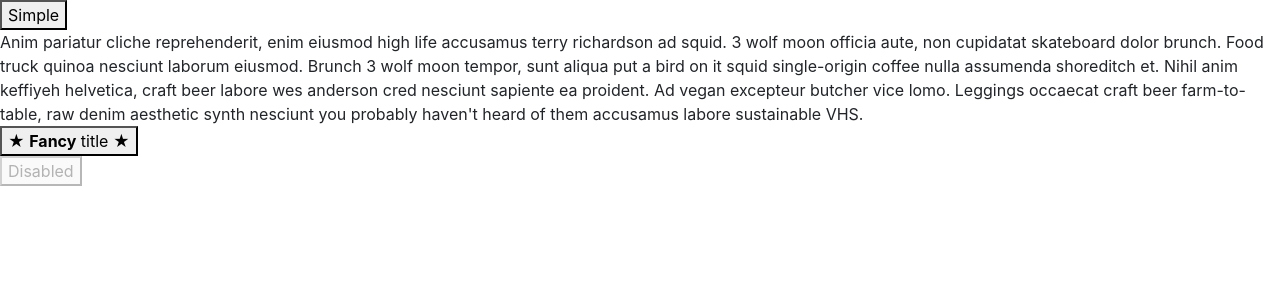
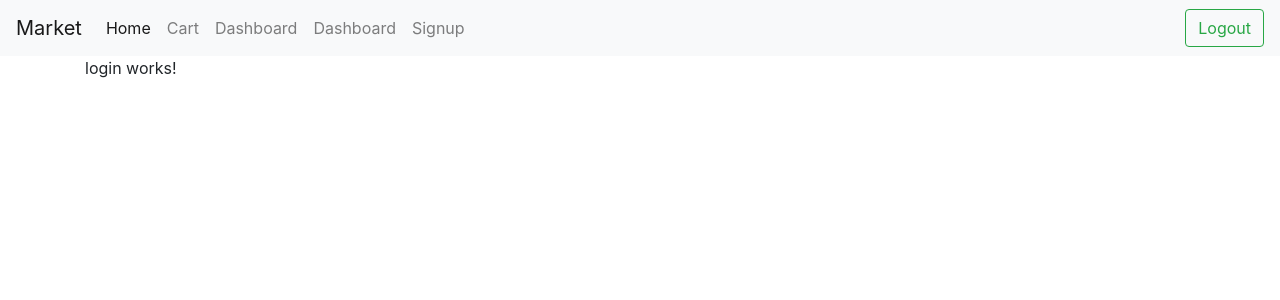
Before and after one commit to DevBensmaine/Ecommerce-Angular-Firebase, an Angular app: page /login in a window 1280 px wide. Shown: the top 300 px of the page. Built offline with nearby package versions, Linux system fonts and the light colour scheme.

Commit message:
add header-component

```diff
--- a/src/app/app.component.html
+++ b/src/app/app.component.html
@@ -1,35 +1,7 @@
-<ngb-accordion #acc="ngbAccordion" activeIds="ngb-panel-0">
-  <ngb-panel title="Simple">
-    <ng-template ngbPanelContent>
-      Anim pariatur cliche reprehenderit, enim eiusmod high life accusamus terry richardson ad squid. 3 wolf moon officia
-      aute, non cupidatat skateboard dolor brunch. Food truck quinoa nesciunt laborum eiusmod. Brunch 3 wolf moon tempor,
-      sunt aliqua put a bird on it squid single-origin coffee nulla assumenda shoreditch et. Nihil anim keffiyeh helvetica,
-      craft beer labore wes anderson cred nesciunt sapiente ea proident. Ad vegan excepteur butcher vice lomo. Leggings
-      occaecat craft beer farm-to-table, raw denim aesthetic synth nesciunt you probably haven't heard of them accusamus
-      labore sustainable VHS.
-    </ng-template>
-  </ngb-panel>
-  <ngb-panel>
-    <ng-template ngbPanelTitle>
-      <span>&#9733; <b>Fancy</b> title &#9733;</span>
-    </ng-template>
-    <ng-template ngbPanelContent>
-      Anim pariatur cliche reprehenderit, enim eiusmod high life accusamus terry richardson ad squid. 3 wolf moon officia
-      aute, non cupidatat skateboard dolor brunch. Food truck quinoa nesciunt laborum eiusmod. Brunch 3 wolf moon tempor,
-      sunt aliqua put a bird on it squid single-origin coffee nulla assumenda shoreditch et. Nihil anim keffiyeh helvetica,
-      craft beer labore wes anderson cred nesciunt sapiente ea proident. Ad vegan excepteur butcher vice lomo. Leggings
-      occaecat craft beer farm-to-table, raw denim aesthetic synth nesciunt you probably haven't heard of them accusamus
-      labore sustainable VHS.
-    </ng-template>
-  </ngb-panel>
-  <ngb-panel title="Disabled" [disabled]="true">
-    <ng-template ngbPanelContent>
-      Anim pariatur cliche reprehenderit, enim eiusmod high life accusamus terry richardson ad squid. 3 wolf moon officia
-      aute, non cupidatat skateboard dolor brunch. Food truck quinoa nesciunt laborum eiusmod. Brunch 3 wolf moon tempor,
-      sunt aliqua put a bird on it squid single-origin coffee nulla assumenda shoreditch et. Nihil anim keffiyeh helvetica,
-      craft beer labore wes anderson cred nesciunt sapiente ea proident. Ad vegan excepteur butcher vice lomo. Leggings
-      occaecat craft beer farm-to-table, raw denim aesthetic synth nesciunt you probably haven't heard of them accusamus
-      labore sustainable VHS.
-    </ng-template>
-  </ngb-panel>
-</ngb-accordion>
+
+  <app-navbar></app-navbar>
+
+
+<div class="container">
+  <router-outlet></router-outlet>
+</div>
--- /dev/null
+++ b/src/app/components/navbar/navbar.component.html
@@ -0,0 +1,35 @@
+<nav class="navbar navbar-expand-lg navbar-light bg-light">
+  <a class="navbar-brand" routerLink="/">Market</a>
+  <button class="navbar-toggler" (click)="toggoleNavBar()" type="button" data-toggle="collapse" data-target="#navbarSupportedContent" aria-controls="navbarSupportedContent" aria-expanded="false" aria-label="Toggle navigation">
+    <span class="navbar-toggler-icon"></span>
+  </button>
+
+  <div class="collapse navbar-collapse" [class.show] = "isOpen" id="navbarSupportedContent">
+    <ul class="navbar-nav mr-auto">
+      <li class="nav-item active">
+        <a class="nav-link" routerLink="/" routerLinkActive="active" [routerLinkActiveOptions]="{exact: true}">Home <span class="sr-only">(current)</span></a>
+      </li>
+
+      <li class="nav-item ">
+        <a class="nav-link" routerLink="/cart" >Cart <span class="sr-only">(current)</span></a>
+      </li>
+
+      <li class="nav-item">
+        <a class="nav-link" routerLink="/admin" >Dashboard <span class="sr-only">(current)</span></a>
+      </li>
+
+      <li class="nav-item">
+        <a class="nav-link" routerLink="/login" >Dashboard <span class="sr-only">(current)</span></a>
+      </li>
+
+      <li class="nav-item">
+        <a class="nav-link" routerLink="/signup" >Signup <span class="sr-only">(current)</span></a>
+      </li>
+
+
+    </ul>
+
+      <button class="btn btn-outline-success my-2 my-sm-0" type="submit">Logout</button>
+
+  </div>
+</nav>
--- /dev/null
+++ b/src/app/components/navbar/navbar.component.ts
@@ -0,0 +1,21 @@
+import { Component, OnInit } from '@angular/core';
+
+@Component({
+  selector: 'app-navbar',
+  templateUrl: './navbar.component.html',
+  styleUrls: ['./navbar.component.css']
+})
+export class NavbarComponent implements OnInit {
+
+  isOpen: boolean = false;
+  constructor() { }
+
+  ngOnInit(): void {
+  }
+
+  toggoleNavBar(){
+    this.isOpen = !this.isOpen;
+
+  }
+
+}
--- /dev/null
+++ b/src/app/components/notfound/notfound.component.html
@@ -0,0 +1 @@
+<p>notfound works!</p>
--- /dev/null
+++ b/src/app/components/notfound/notfound.component.ts
@@ -0,0 +1,15 @@
+import { Component, OnInit } from '@angular/core';
+
+@Component({
+  selector: 'app-notfound',
+  templateUrl: './notfound.component.html',
+  styleUrls: ['./notfound.component.css']
+})
+export class NotfoundComponent implements OnInit {
+
+  constructor() { }
+
+  ngOnInit(): void {
+  }
+
+}
```
Also changed, not shown: src/app/app.module.ts (+22 -2 lines), src/app/components/navbar/navbar.component.css (added), src/app/components/notfound/notfound.component.css (added), 2 other files (tests, documents, lock files or other folders).
